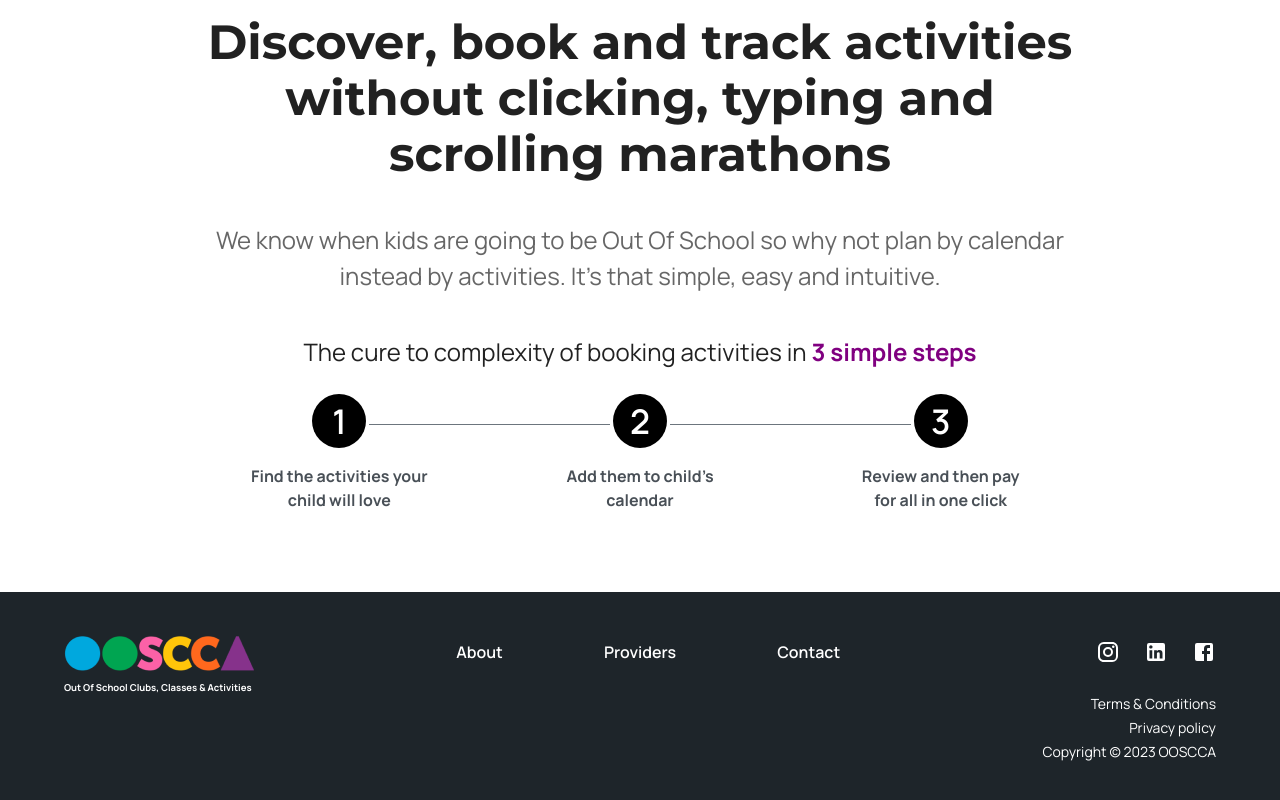
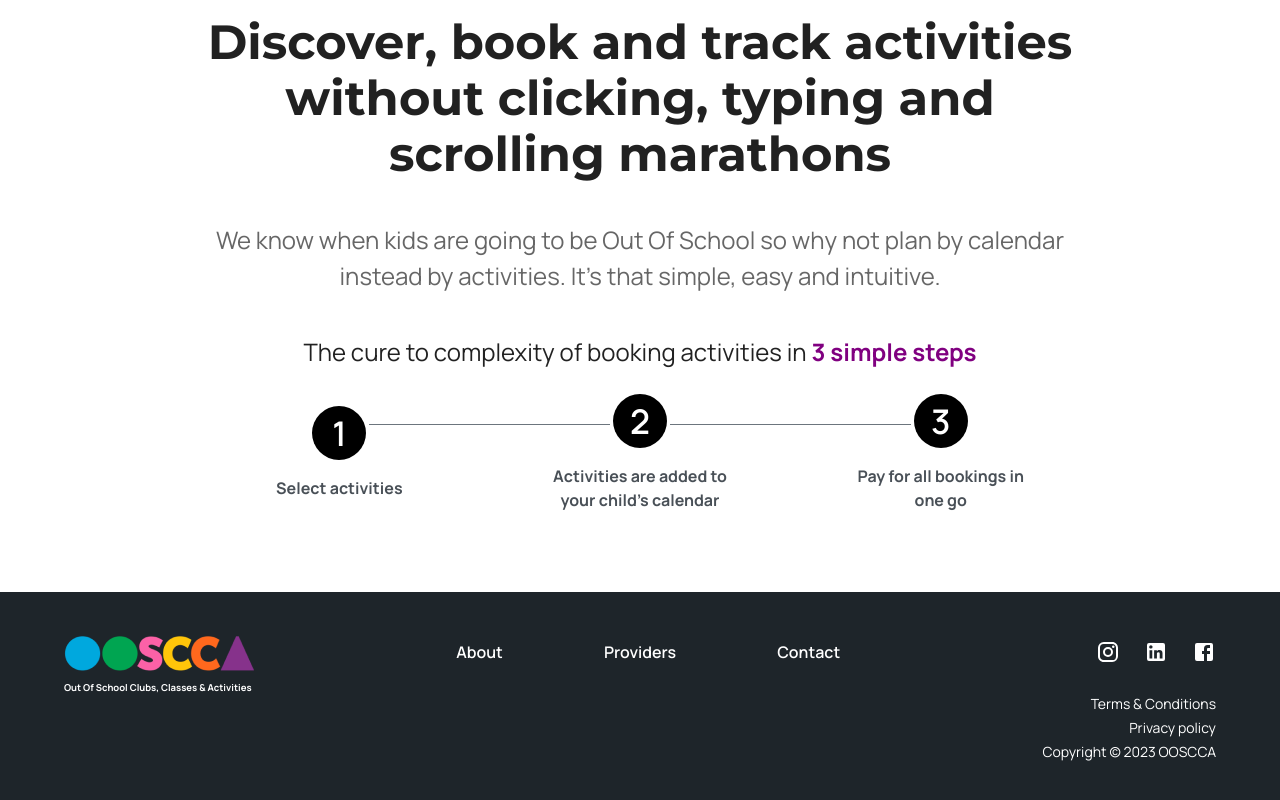
Before and after one commit to digital-brother/ooscca-fe, a Next.js app: page /booking in a window 1280 px wide. Shown: the part 524-1324 px from the top of the page. Built offline with nearby package versions, Linux system fonts and the light colour scheme.

Commit message:
Changes in DemoStepper

```diff
--- a/src/app/(homepage)/DemoStepper.js
+++ b/src/app/(homepage)/DemoStepper.js
@@ -13,12 +13,6 @@ import MUIStepConnector, {
 } from "@mui/material/StepConnector";
 import useMediaQuery from "@mui/material/useMediaQuery";
 import { useTheme } from "@mui/material/styles";
-
-const STEPS = [
-  "Find the activities your child will love",
-  "Add them to child’s calendar",
-  "Review and then pay for all in one click",
-];
 
 const StepConnector = styled(MUIStepConnector)({
   [`&.${MUIStepConnectorClasses.horizontal}`]: {
@@ -65,7 +59,7 @@ function StepIcon({ icon }) {
   );
 }
 
-export default function DemoStepper({ sx }) {
+export default function DemoStepper({ steps, sx }) {
   const theme = useTheme();
   const smUp = useMediaQuery(theme.breakpoints.up("sm"));
 
@@ -80,7 +74,7 @@ export default function DemoStepper({ sx }) {
           alignItems: "center",
         }}
       >
-        {STEPS.map((label, index) => {
+        {steps.map((label, index) => {
           return (
             <Step key={index}>
               <StepLabel
```
Also changed, not shown: src/app/(homepage)/Demo.js (+7 -1 lines).
